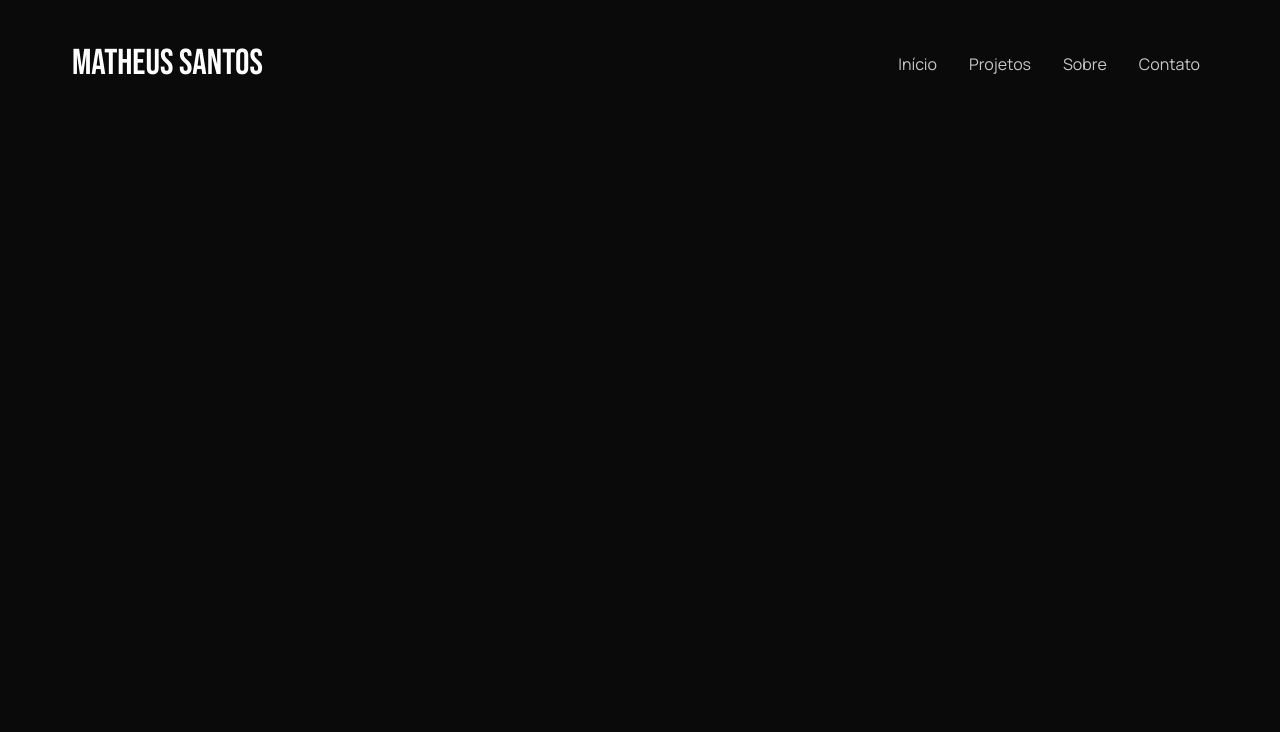
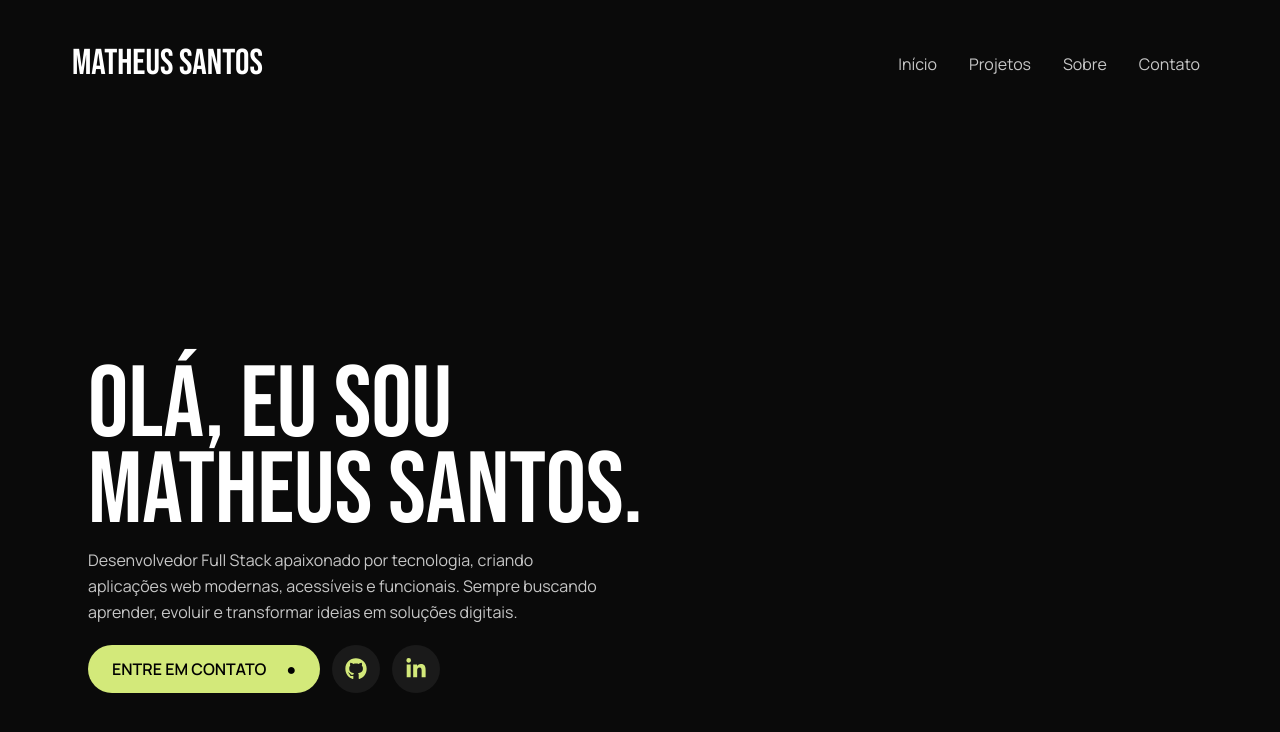
Before and after one commit to matheusFredericods/matheus-portfolio, a Next.js app: page / in a window 1280 px wide. Shown: the top 732 px of the page. Built offline with nearby package versions, Linux system fonts and the light colour scheme.

Commit message:
feat: create portfolio hero section

```diff
--- a/package.json
+++ b/package.json
@@ -12,7 +12,8 @@
     "lucide-react": "^1.74.0",
     "next": "16.4.6",
     "react": "19.3.0",
-    "react-dom": "19.3.0"
+    "react-dom": "19.3.0",
+    "react-icons": "^5.7.0"
   },
   "devDependencies": {
     "@tailwindcss/turbopack": "4.3.3",
--- /dev/null
+++ b/src/app/components/Preloader.tsx
@@ -0,0 +1,64 @@
+"use client";
+
+import { useEffect, useState } from "react";
+
+export default function Preloader() {
+  const [progress, setProgress] = useState(0);
+  const [exiting, setExiting] = useState(false);
+  const [finished, setFinished] = useState(false);
+
+  useEffect(() => {
+    const duration = 1500;
+    const start = Date.now();
+
+    const interval = setInterval(() => {
+      const elapsed = Date.now() - start;
+      const value = Math.min(Math.floor((elapsed / duration) * 100), 100);
+
+      setProgress(value);
+
+      if (value >= 100) {
+        clearInterval(interval);
+
+        setTimeout(() => {
+          setExiting(true);
+        }, 300);
+
+        setTimeout(() => {
+          setFinished(true);
+        }, 800);
+      }
+    }, 16);
+
+    return () => clearInterval(interval);
+  }, []);
+
+  if (finished) return null;
+
+  return (
+    <div
+      className={`fixed inset-0 z-9999 flex items-center justify-center bg-[#0A0A0A] px-8 transition-opacity duration-500 ${
+        exiting ? "opacity-0 pointer-events-none" : "opacity-100"
+      }`}
+    >
+      <div className="w-full max-w-xs space-y-4">
+        <div className="flex items-center justify-between">
+          <span className="text-xs font-medium tracking-[0.2em] text-[#C7C7C7]">
+            CARREGANDO...
+          </span>
+
+          <span className="text-sm font-medium tabular-nums text-[#D3E97A]">
+            {progress}%
+          </span>
+        </div>
+
+        <div className="h-0.75 w-full overflow-hidden rounded-full bg-[#333333]">
+          <div
+            className="h-full rounded-full bg-[#D3E97A] transition-[width] duration-150 ease-out"
+            style={{ width: `${progress}%` }}
+          />
+        </div>
+      </div>
+    </div>
+  );
+}
--- a/src/app/globals.css
+++ b/src/app/globals.css
@@ -25,6 +25,7 @@
 @theme inline {
   --color-text-secondary: var(--text-secondary);
   --color-primary-hover: var(--primary-hover);
+  --color-card: var(--bg-card);
 }
 
 /* GLOBAL STYLES */
--- a/src/app/page.tsx
+++ b/src/app/page.tsx
@@ -1,12 +1,18 @@
+import Hero from "../sections/Hero";
 import NavBar from "./components/layout/NavBar";
+import Preloader from "./components/Preloader";
 
 export default function Home() {
   return (
-    <div>
+    <>
+      <Preloader />
+
+      <div>
         <NavBar />
-        <main>
-          {/* Texto futuro */}
-        </main>
-    </div>
+        <Hero />
+
+        <main></main>
+      </div>
+    </>
   );
 }
--- a/src/sections/Hero.tsx
+++ b/src/sections/Hero.tsx
@@ -0,0 +1,55 @@
+import { FaGithub, FaLinkedinIn } from "react-icons/fa";
+
+export default function Hero() {
+  return (
+    <section className="min-h-screen bg-(--bg-primary) text-(--text-primary)">
+      <div className="mx-auto flex min-h-screen max-w-6xl items-center px-6">
+        <div className="flex w-full max-w-140 flex-col items-start">
+          {/* Título */}
+          <h1 className="text-[101px] leading-[0.85]">
+            <span className="block">OLÁ, EU SOU</span>
+            <span className="block">MATHEUS SANTOS.</span>
+          </h1>
+
+          {/* Descrição */}
+          <p className="mt-3 max-w-lg text-base leading-relaxed text-text-secondary">
+            Desenvolvedor Full Stack apaixonado por tecnologia, criando
+            aplicações web modernas, acessíveis e funcionais. Sempre buscando
+            aprender, evoluir e transformar ideias em soluções digitais.
+          </p>
+
+          {/* Ações */}
+          <div className="mt-5 flex items-center gap-3">
+            <a
+              href="#contato"
+              className="flex items-center gap-5 rounded-full bg-(--primary) px-6 py-3 font-semibold text-(--natural-black) transition-colors hover:bg-primary-hover"
+            >
+              ENTRE EM CONTATO
+              <span>●</span>
+            </a>
+
+            <a
+              href="https://github.com/matheusFredericods"
+              target="_blank"
+              rel="noopener noreferrer"
+              aria-label="GitHub"
+              className="flex size-12 items-center justify-center rounded-full bg-card text-(--primary) transition-all hover:bg-(--primary) hover:text-(--natural-black)"
+            >
+              <FaGithub size={22} />
+            </a>
+
+            <a
+              href="https://www.linkedin.com/in/matheus-santos-webdev/"
+              target="_blank"
+              rel="noopener noreferrer"
+              aria-label="LinkedIn"
+              className="flex size-12 items-center justify-center rounded-full bg-card text-(--primary) transition-all hover:bg-(--primary) hover:text-(--natural-black)"
+            >
+              <FaLinkedinIn size={22} />
+            </a>
+          </div>
+        </div>
+      </div>
+    </section>
+  );
+}
```
Also changed, not shown: 2 other files (tests, documents, lock files or other folders).
